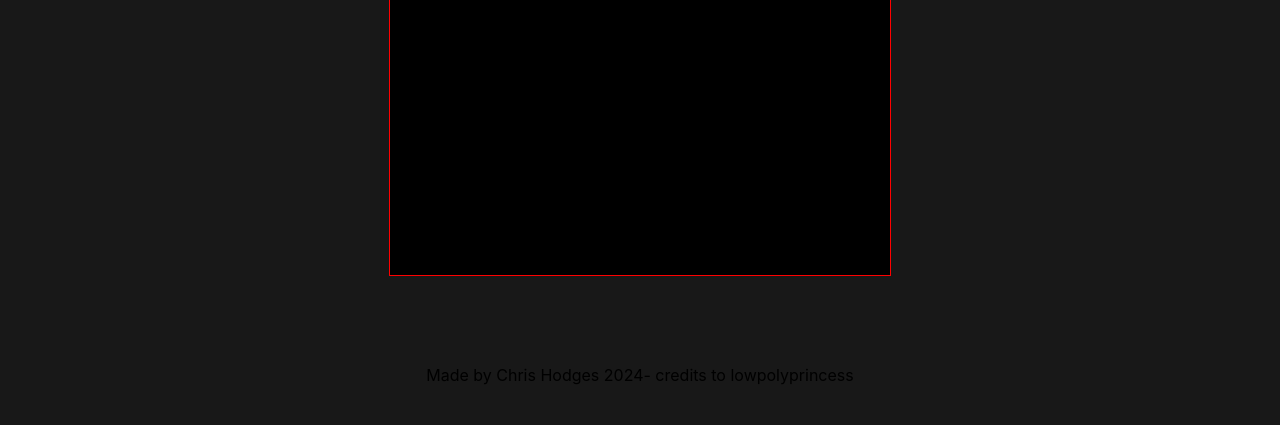
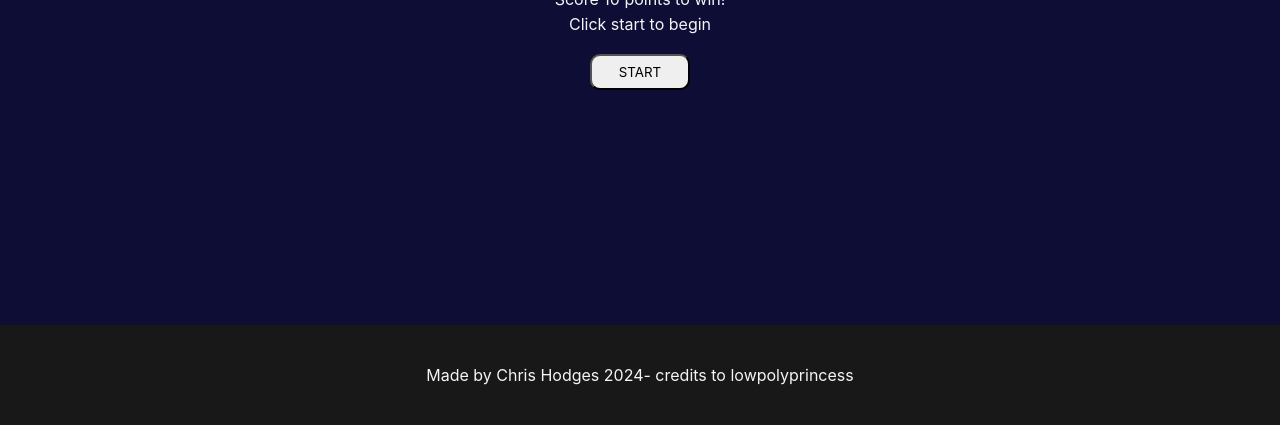
Before and after one commit to chrisdhodges12/phaser_apple_catcher, a website built with Vite: page index.html in a window 1280 px wide. Shown: the part 375-800 px from the top of the page. Built offline with nearby package versions, Linux system fonts and the light colour scheme; files whose address does not match are found by name.

Commit message:
add html and css for start and end game

```diff
--- a/index.html
+++ b/index.html
@@ -12,6 +12,20 @@
     </header>
     <main>
       <canvas id="gameCanvas"></canvas>
+      <div id="gameStartDiv" class="gameUI">
+        <h1>Apple Catcher</h1>
+        <p>Score 10 points to win!</p>
+        <p>Click start to begin</p>
+        <button id="gameStartBtn"><p>START</p></button>
+      </div>
+
+      <div id="gameEndDiv" class="gameUI">
+        <p>Game Over</p>
+        <h1>You <span id="gameWinLoseSpan"></span></h1>
+        <h1> Final Score: <span id="gameEndScoreSpan"></span></h1>
+        <p>Refresh the page to play again</p>
+      </div>
+
     </main>
     <footer>
       <p>Made by Chris Hodges 2024- credits to lowpolyprincess </p>
--- a/style.css
+++ b/style.css
@@ -28,11 +28,13 @@ header,footer{
   justify-content: center;
   align-items: center;
   padding: 40px 20px;
+  color: var(--liClr);
 }
 
 main{
   flex:1;
   display: flex;
+  color: var(--liClr);
 }
 
 #gameCanvas{
@@ -44,3 +46,50 @@ main{
   display: flex;
   z-index: 1;
 }
+
+.gameUI{
+  width: 100%;
+  height: 100%;
+  background-color: var(--accClr);
+  display: flex;
+  flex-direction: column;
+  justify-content: center;
+  align-items: center;
+  z-index: 2;
+}
+
+.gameUI *{
+  text-align: center;
+  margin-top: 5px;
+}
+
+#gameStartDiv {
+  display: flex;
+}
+
+#gameEndDiv {
+  display: none;
+}
+
+#gameStartBtn {
+  display: inline-block;
+  width: 100px;
+  padding: 8px 15px;
+  margin: 20px 0;
+  text-align: center;
+  font-family: inherit;
+  border-radius: 10px;
+}
+
+#gameStartBtn p {
+  margin-top:  0;
+}
+
+#gameStartBtn:hover {
+  background-color: var(--dkClr);
+  border: 0.5px solid var(--liClr);
+  color: var(--liClr);
+  cursor: pointer;
+
+}
+}
```
